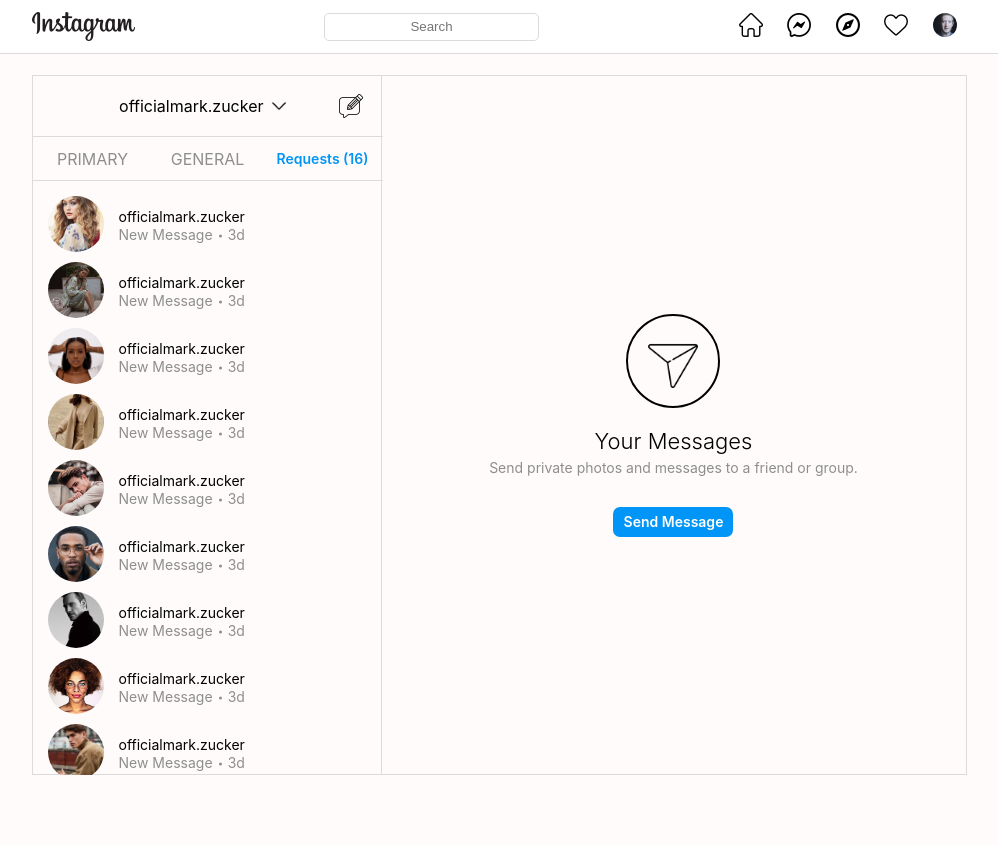
After one commit to gokhanimen/instagram-project, a PHP site: page /direct.html in a window 1280 px wide. The commit adds this page. Shown: the top 845 px of the page, without its empty margins (141-1139 px from the left). Run offline with PHP 8.4, Linux system fonts and the light colour scheme.

Commit message:
direct page has been completed.

```diff
--- /dev/null
+++ b/css/direct.scss
@@ -0,0 +1,290 @@
+* {
+    padding: 0;
+    margin: 0;
+    box-sizing: border-box;
+    text-decoration: none;
+    user-select: none;
+    list-style: none;
+}
+
+.container{
+    width: 935px;
+    margin-left: auto;
+    margin-right: auto;
+}
+
+body{
+    background-color: rgb(255, 251, 251);
+    font-family: -apple-system, BlinkMacSystemFont, 'Segoe UI', Roboto, Oxygen, Ubuntu, Cantarell, 'Open Sans', 'Helvetica Neue', sans-serif;
+}
+
+.header-area{
+    position: fixed;
+    top: 0;
+    z-index: 999;
+    display: flex;
+    height: 54px;
+    width: 100%;
+    justify-content: space-evenly;
+    border-bottom: 1px solid rgb(219, 219, 219);
+    margin-bottom: 30px;
+    background-color: #fff;
+    & .header{
+        width: 100%;
+        height: 100%;
+        display: flex;
+        align-items: center;
+        justify-content: space-between;
+        width: 935px;
+    }
+    & .header-logo-area{
+        display: flex;
+        align-items: center;
+        justify-content: center;
+        & .header-logo{
+            height: 29px;
+            width: 103px;
+        }
+    }
+    & .header-search{
+        height: 28px;
+        width: 215px;
+        padding-left: 15px;
+        padding-right: 15px;
+        outline: none;
+        border-radius: 5px;
+        user-select: auto;
+        border: 1px solid rgb(219, 219, 219);
+        &::placeholder{
+        text-align: center;
+        }
+    }
+    & .button-group{
+        & .header-btn {
+            margin-right: 10px;
+            margin-left: 10px;
+        }
+        & .header-zuckerberg img{
+            height: 24px;
+            width: 24px;
+            border-radius: 50%;
+            object-fit: cover;
+        }
+    }
+}
+
+.main-content{
+    height: 700px;
+    width: 100%;
+    display: flex;
+    flex-direction: row;
+    margin-top: 75px;
+    margin-bottom: 20px;
+    overflow: hidden;
+    & .user-flow-area{
+        height: 700px;
+        width: 350px;
+        border: 1px solid rgb(219, 219, 219);
+        & .account-info{
+            display: flex;
+            align-items: center;
+            justify-content: flex-end;
+            height: 60px;
+            width: 350px;
+            padding: 20px;
+            & a{
+                display: flex;
+                align-items: center;
+                & p{
+                    font-family: -apple-system, BlinkMacSystemFont, 'Segoe UI', Roboto, Oxygen, Ubuntu, Cantarell, 'Open Sans', 'Helvetica Neue', sans-serif;
+                    font-size: 16px;
+                    font-weight: 400;
+                    margin-right: 5px;
+                    color: #000;
+                }
+                & img{
+                    height: 20px;
+                    width: 20px;
+                }
+            }
+            & .write-message{
+                margin-left: 50px;
+                height: 24px;
+                width: 24px;
+                cursor: pointer;
+            }
+        }
+
+        & .user-flow{
+            height: 640px;
+            width: 350px;
+            font-family: -apple-system, BlinkMacSystemFont, 'Segoe UI', Roboto, Oxygen, Ubuntu, Cantarell, 'Open Sans', 'Helvetica Neue', sans-serif;
+            & .message-type{
+                display: flex;
+                align-items: center;
+                justify-content: space-between;
+                height: 45px;
+                width: 350px;
+                padding: 0 5px;
+                border-top: 1px solid rgb(219, 219, 219);
+                border-bottom: 1px solid rgb(219, 219, 219);
+                &-primary{
+                    display: flex;
+                    align-items: center;
+                    justify-content: center;
+                    width: 110px;
+                    height: 45px;
+                    color: #8e8e8e;
+                    border-bottom: none;
+                    transition: all .3s;
+                    &:hover{
+                        border-bottom: 1px solid #000;
+                        color: #000;
+                    }
+                }
+                &-general{
+                    display: flex;
+                    align-items: center;
+                    justify-content: center;
+                    width: 110px;
+                    height: 45px;
+                    color: #8e8e8e;
+                    border-bottom: none;
+                    transition: all .3s;
+                    &:hover{
+                        border-bottom: 1px solid #000;
+                        color: #000;
+                    }
+                }
+                &-requests{
+                    display: flex;
+                    align-items: center;
+                    justify-content: center;
+                    width: 110px;
+                    height: 45px;
+                    font-size: 14px;
+                    font-weight: 600;
+                    color: #0095f6;
+                    border-bottom: none;
+                    transition: all .3s;
+                    &:hover{
+                        border-bottom: 1px solid #0095f6;
+                    }
+                }
+            }
+            & .users{
+                height: 595px;
+                display: flex;
+                flex-direction: column;
+                padding: 15px;
+                overflow-y: scroll;
+                & .user{
+                    display: flex;
+                    justify-content: flex-start;
+                    align-items: center;
+                    margin-bottom: 10px;
+                    &-img{
+                        height: 56px;
+                        width: 56px;
+                        margin-right: 15px;
+                        border-radius: 50%;
+                        object-fit: cover;
+                    }
+                    & .user-info{
+                        & a{
+                            color: #000;
+                            font-family: -apple-system, BlinkMacSystemFont, 'Segoe UI', Roboto, Oxygen, Ubuntu, Cantarell, 'Open Sans', 'Helvetica Neue', sans-serif;
+                            font-size: 14px;
+                            line-height: 18px;
+                            font-weight: 400;
+                        }
+                    }
+                    & .message-info{
+                        display: flex;
+                        align-items: center;
+                        justify-content: space-between;
+                        & p{
+                            font-size: 14px;
+                            font-weight: 400;
+                            font-family: -apple-system, BlinkMacSystemFont, 'Segoe UI', Roboto, Oxygen, Ubuntu, Cantarell, 'Open Sans', 'Helvetica Neue', sans-serif;
+                            color: #8e8e8e;
+                        }
+                        & .point{
+                            height: 3px;
+                            width: 3px;
+                            background-color: #8e8e8e;
+                            border-radius: 50%;
+                            transform: translateY(50%);
+                        }
+                    }
+                }
+            }
+        }
+
+
+    }
+    & .message-area{
+        display: flex;
+        align-items: center;
+        justify-content: center;
+        height: 700px;
+        width: 585px;
+        border: 1px solid rgb(219, 219, 219);
+        border-left: none;
+        &-content{
+            display: flex;
+            flex-direction: column;
+            align-items: center;
+            justify-content: center;
+            & .img-area{
+                display: flex;
+                align-items: center;
+                justify-content: center;
+                height: 94px;
+                width: 94px;
+                border-radius: 50%;
+                border: 2px solid #000;
+                margin-bottom: 20px;
+                & img{
+                    height: 50px;
+                    width: 50px;
+                    transform: translateX(-10%);
+                    transform: translateY(10%);
+                }
+            }
+
+            & .message-area-desc{
+                text-align: center;
+                & .message-area-desc-title{
+                    font-family: -apple-system, BlinkMacSystemFont, 'Segoe UI', Roboto, Oxygen, Ubuntu, Cantarell, 'Open Sans', 'Helvetica Neue', sans-serif;
+                    font-size: 22px;
+                    line-height: 26px;
+                    font-weight: 300;
+                    margin-bottom: 5px;
+                }
+
+                & .message-area-description{
+                    font-size: 14px;
+                    font-weight: 400;
+                    line-height: 18px;
+                    color: #8e8e8e;
+                    margin-bottom: 30px;
+                }
+            }
+
+            & .message-area-btn{
+                height: 30px;
+                width: 120px;
+                font-family: -apple-system, BlinkMacSystemFont, 'Segoe UI', Roboto, Oxygen, Ubuntu, Cantarell, 'Open Sans', 'Helvetica Neue', sans-serif;
+                font-size: 14px;
+                line-height: 18px;
+                font-weight: 600;
+                color: #fff;
+                background-color: #0095f6;
+                border: none;
+                border-radius: 7px;
+                cursor: pointer;
+            }
+        }
+    }
+}
--- a/css/index.scss
+++ b/css/index.scss
@@ -14,7 +14,7 @@
 }
 
 body{
-    position: relative;
+    // position: relative;
     top: 0;
     background-color: rgb(255, 251, 251);
     font-family: -apple-system, BlinkMacSystemFont, 'Segoe UI', Roboto, Oxygen, Ubuntu, Cantarell, 'Open Sans', 'Helvetica Neue', sans-serif;
@@ -22,6 +22,7 @@
 
 .header-area{
     position: fixed;
+    top: 0;
     display: flex;
     height: 54px;
     width: 100%;
@@ -76,14 +77,13 @@
 }
 
 .main-content{
+    display: flex;
     position: relative;
-    display: flex;
-    width: 100%;
     padding-top: 80px;
     & .flow{
         display: flex;
         flex-direction: column;
-        width: 614px;
+        width: 615px;
         & .slider{
             display: flex;
             background-color: white;
@@ -291,19 +291,19 @@
 
     & .follow-area{
         position: fixed;
-        right: 210px;
-        top: 70px;
-        width: 293px;
+        width: 290px;
+        margin-left: 30px;
         padding-top: 15px;
         & .profile-info{
             display: flex;
-            justify-content: space-evenly;
+            justify-content: space-between;
             align-items: center;
             margin-bottom: 30px;
             &-img{
-                height: 60px;
-                width: 60px;
+                height: 56px;
+                width: 56px;
                 border-radius: 50%;
+                object-fit: cover;
             }
             & .profile{
                 & a{
@@ -351,15 +351,17 @@
             & .other-account{
                 display: flex;
                 align-items: center;
-                justify-content: space-evenly;
+                justify-content: flex-start;
                 margin-bottom: 15px;
                 & img{
-                    height: 50px;
-                    width: 50px;
+                    height: 32px;
+                    width: 32px;
                     border-radius: 50%;
+                    margin-right: 15px;
                     object-fit: cover;
                 }
                 & .other-account-desc{
+                    margin-right: 50px;
                     & a{
                         color: #000;
                         font-family: -apple-system, BlinkMacSystemFont, 'Segoe UI', Roboto, Oxygen, Ubuntu, Cantarell, 'Open Sans', 'Helvetica Neue', sans-serif;
--- /dev/null
+++ b/direct.html
@@ -0,0 +1,216 @@
+<!DOCTYPE html>
+<html lang="tr">
+<head>
+    <meta charset="UTF-8">
+    <meta http-equiv="X-UA-Compatible" content="IE=edge">
+    <meta name="viewport" content="width=device-width, initial-scale=1.0">
+    <link rel="icon" href="./img/instagram-logo-16px.png">
+    <link rel="stylesheet" href="./css/direct.css">
+    <title>Inbox Chats</title>
+</head>
+<body>
+    <header class="header-area">
+        <div class="container">
+            <div class="header">
+                <a class="header-logo-area" href="./index.html">
+                    <img class="header-logo" src="./img/instagram-title.png" alt="Instagram">
+                </a>
+
+                <form action="#">
+                    <input class="header-search" type="text" placeholder="Search">
+                </form>
+
+                <div class="button-group">
+                    <a class="header-btn" href="./index.html">
+                        <img src="./img/header-home.png" alt="Home">
+                    </a>
+
+                    <a class="header-btn" href="#">
+                        <img src="./img/header-messenger.png" alt="Message">
+                    </a>
+
+                    <a class="header-btn" href="./reels.html">
+                        <img src="./img/header-compass.png" alt="Reels">
+                    </a>
+
+                    <a class="header-btn" href="#">
+                        <img src="./img/header-heart.png" alt="Like">
+                    </a>
+
+                    <a class="header-btn header-zuckerberg" href="#">
+                        <img src="./img/header-zuckerberg.jpg" alt="Profile">
+                    </a>
+                </div>
+            </div>
+        </div>
+    </header>
+
+    <main class="container">
+        <section class="main-content">
+            <div class="user-flow-area">
+                <div class="account-info">
+                    <a href="#">
+                        <p>officialmark.zucker</p>
+                        <img src="./img/down-arrow.png" alt="">
+                    </a>
+
+                    <img class="write-message" src="./img/write-message.png" alt="">
+                </div>
+                <div class="user-flow">
+                    <div class="message-type">
+                        <a class="message-type-primary" href="#">PRIMARY</a>
+                        <a class="message-type-general" href="#">GENERAL</a>
+                        <a class="message-type-requests" href="#">Requests (16)</a>
+                    </div>
+
+                    <div class="users">
+                        <div class="user">
+                            <img class="user-img" src="./img/people19.jpg" alt="Mark Zuckerberg">
+
+                            <div class="user-info">
+                                <a href="#">officialmark.zucker</a>
+                                <div class="message-info">
+                                    <p class="message-content">New Message</p>
+                                    <div class="point"></div>
+                                    <p>3d</p>
+                                </div>
+                            </div>
+                        </div>
+
+                        <div class="user">
+                            <img class="user-img" src="./img/people18.jpg" alt="Profile Photo">
+
+                            <div class="user-info">
+                                <a href="#">officialmark.zucker</a>
+                                <div class="message-info">
+                                    <p class="message-content">New Message</p>
+                                    <div class="point"></div>
+                                    <p>3d</p>
+                                </div>
+                            </div>
+                        </div>
+
+                        <div class="user">
+                            <img class="user-img" src="./img/people17.jpg" alt="Profile Photo">
+
+                            <div class="user-info">
+                                <a href="#">officialmark.zucker</a>
+                                <div class="message-info">
+                                    <p class="message-content">New Message</p>
+                                    <div class="point"></div>
+                                    <p>3d</p>
+                                </div>
+                            </div>
+                        </div>
+
+                        <div class="user">
+                            <img class="user-img" src="./img/people16.jpg" alt="Profile Photo">
+
+                            <div class="user-info">
+                                <a href="#">officialmark.zucker</a>
+                                <div class="message-info">
+                                    <p class="message-content">New Message</p>
+                                    <div class="point"></div>
+                                    <p>3d</p>
+                                </div>
+                            </div>
+                        </div>
+
+                        <div class="user">
+                            <img class="user-img" src="./img/people15.jpg" alt="Profile Photo">
+
+                            <div class="user-info">
+                                <a href="#">officialmark.zucker</a>
+                                <div class="message-info">
+                                    <p class="message-content">New Message</p>
+                                    <div class="point"></div>
+                                    <p>3d</p>
+                                </div>
+                            </div>
+                        </div>
+
+                        <div class="user">
+                            <img class="user-img" src="./img/people14.jpg" alt="Profile Photo">
+
+                            <div class="user-info">
+                                <a href="#">officialmark.zucker</a>
+                                <div class="message-info">
+                                    <p class="message-content">New Message</p>
+                                    <div class="point"></div>
+                                    <p>3d</p>
+                                </div>
+                            </div>
+                        </div>
+
+                        <div class="user">
+                            <img class="user-img" src="./img/people13.jpg" alt="Profile Photo">
+
+                            <div class="user-info">
+                                <a href="#">officialmark.zucker</a>
+                                <div class="message-info">
+                                    <p class="message-content">New Message</p>
+                                    <div class="point"></div>
+                                    <p>3d</p>
+                                </div>
+                            </div>
+                        </div>
+
+                        <div class="user">
+                            <img class="user-img" src="./img/people7.jpg" alt="Profile Photo">
+
+                            <div class="user-info">
+                                <a href="#">officialmark.zucker</a>
+                                <div class="message-info">
+                                    <p class="message-content">New Message</p>
+                                    <div class="point"></div>
+                                    <p>3d</p>
+                                </div>
+                            </div>
+                        </div>
+
+                        <div class="user">
+                            <img class="user-img" src="./img/people10.jpg" alt="Profile Photo">
+
+                            <div class="user-info">
+                                <a href="#">officialmark.zucker</a>
+                                <div class="message-info">
+                                    <p class="message-content">New Message</p>
+                                    <div class="point"></div>
+                                    <p>3d</p>
+                                </div>
+                            </div>
+                        </div>
+
+                        <div class="user">
+                            <img class="user-img" src="./img/people8.jpg" alt="Profile Photo">
+
+                            <div class="user-info">
+                                <a href="#">officialmark.zucker</a>
+                                <div class="message-info">
+                                    <p class="message-content">New Message</p>
+                                    <div class="point"></div>
+                                    <p>3d</p>
+                                </div>
+                            </div>
+                        </div>
+                    </div>
+                </div>
+            </div>
+            <div class="message-area">
+                <div class="message-area-content">
+                    <div class="img-area">
+                        <img src="./img/message-area-background.png" alt="Instagram Direct Message">
+                    </div>
+
+                    <div class="message-area-desc">
+                        <p class="message-area-desc-title">Your Messages</p>
+                        <p class="message-area-description">Send private photos and messages to a friend or group.</p>
+                    </div>
+
+                    <button class="message-area-btn">Send Message</button>
+                </div>
+            </div>
+        </section>
+    </main>
+</body>
+</html>
--- a/js/script.js
+++ b/js/script.js
@@ -1,5 +1,5 @@
 var mySwiper = new Swiper('.swiper-container',{
-	spaceBetween: 0,
+	spaceBetween: 3,
 	slidesPerView: 7,
   initialSlide: 0,
 	navigation: {
```
Also changed, not shown: index.html (+6 -3 lines), reels.html (+5 -5 lines), assets/css/direct.min.css (added), assets/css/index.min.css, css/direct.css (added), css/index.css, img/down-arrow.png (added), img/header-home.png, img/message-area-background.png (added), img/search.png (added), img/write-message.png (added), 2 other files.
